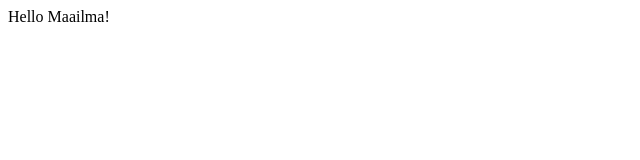
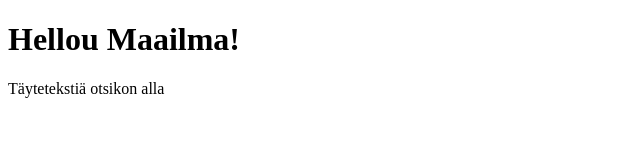
Before and after one commit to EsaNiem/TestiRepo, a plain HTML site: page index.html in a window 1280 px wide. Shown: the whole page, without its empty margins (0-640 px from the left). Drawn offline with Linux system fonts and the light colour scheme.

Commit message:
Lisätty täytetekstiä

```diff
--- a/index.html
+++ b/index.html
@@ -6,6 +6,7 @@
     <title>Document</title>
 </head>
 <body>
-    Hello Maailma!
+    <h1>Hellou Maailma!</h1>
+    <p>Täytetekstiä otsikon alla</p>
 </body>
 </html>
```
